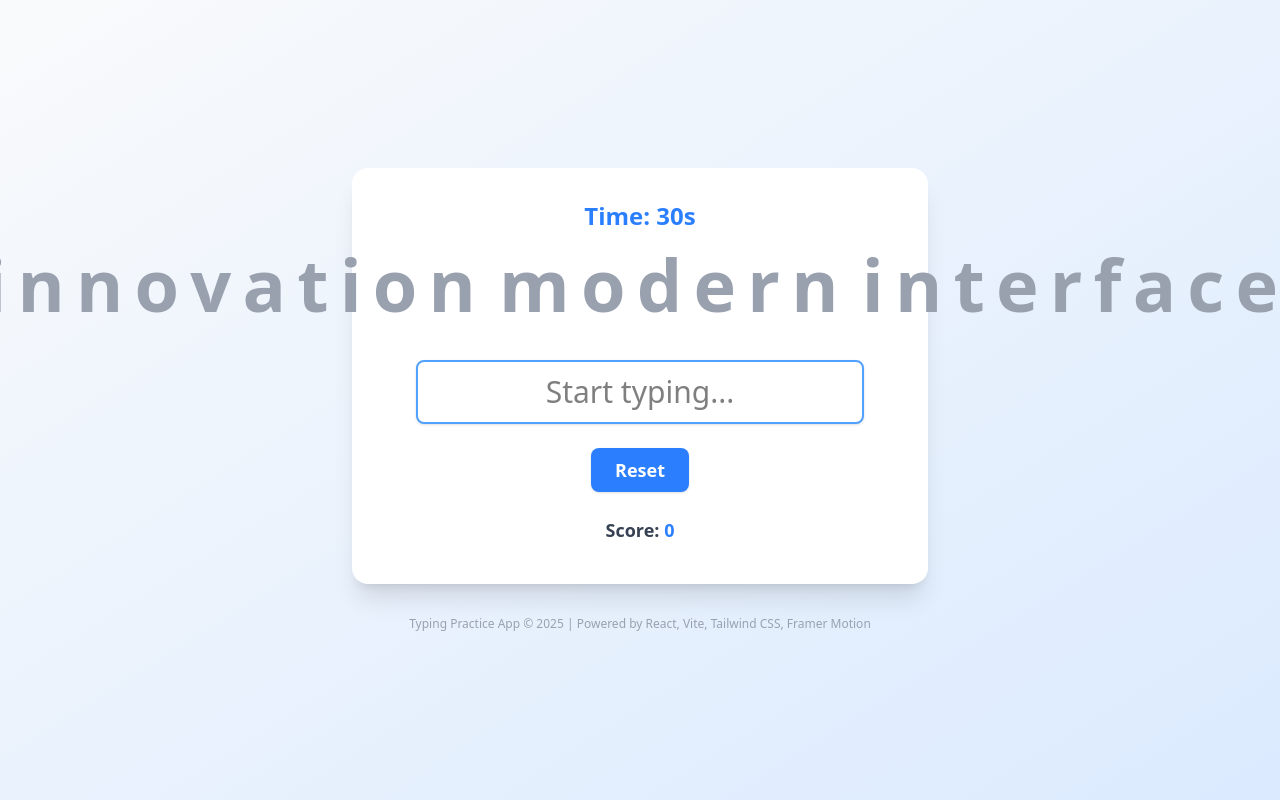
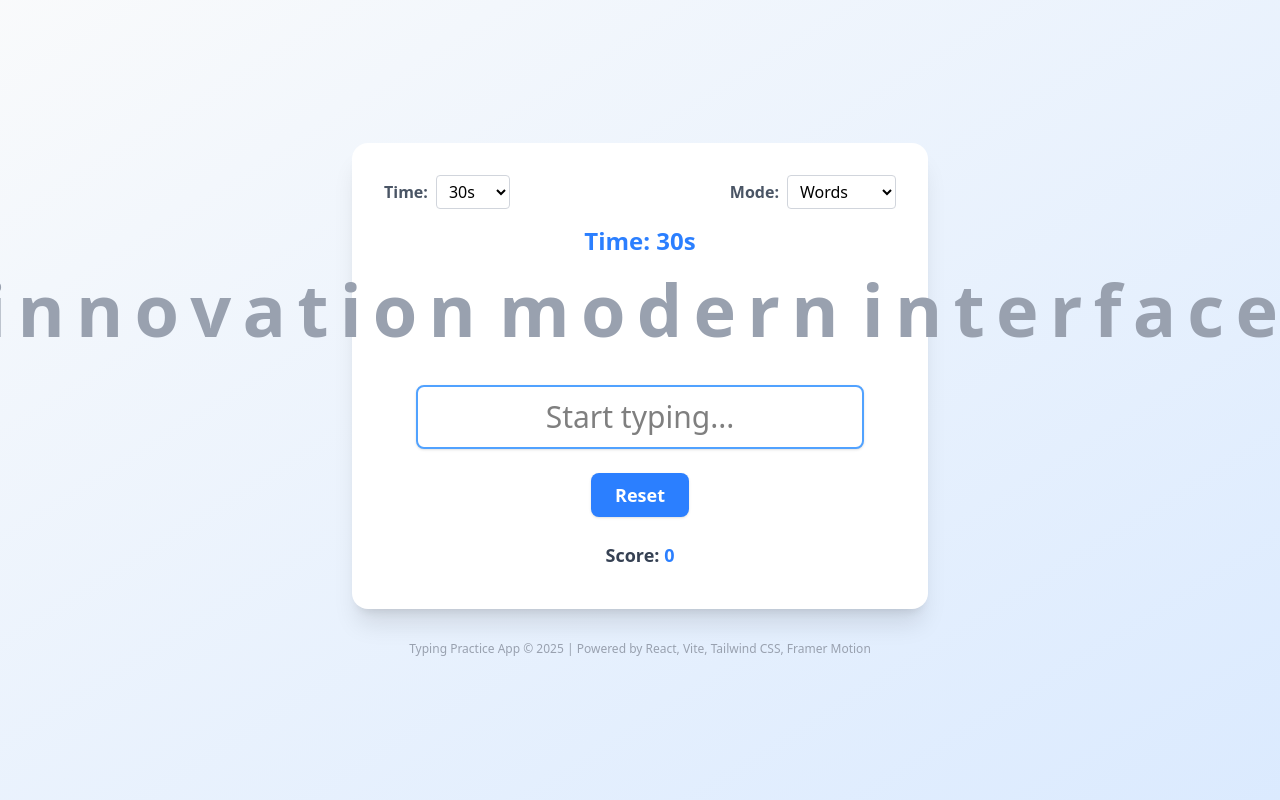
Before and after one commit to Amankumar-007/typing-practice, a React (Vite) app: page / in a window 1280 px wide. Shown: the top 800 px of the page. Built offline with nearby package versions, Linux system fonts and the light colour scheme.

Commit message:
Add time and mode selection, keep all test UI in main box, improve UX

```diff
--- a/src/App.jsx
+++ b/src/App.jsx
@@ -7,15 +7,24 @@ import ResetButton from './components/ResetButton';
 const WORDS = [
   'innovation', 'keyboard', 'velocity', 'minimal', 'practice', 'animation', 'reactive', 'framer', 'motion', 'modern', 'awesome', 'challenge', 'performance', 'design', 'interface', 'component', 'dynamic', 'random', 'reset', 'timer',
 ];
+const NUMBERS = Array.from({ length: 100 }, (_, i) => (i + 1).toString());
 
 const getRandomWord = () => WORDS[Math.floor(Math.random() * WORDS.length)];
+const getRandomNumber = () => NUMBERS[Math.floor(Math.random() * NUMBERS.length)];
 
 const INITIAL_WORDS_COUNT = 5;
+const TIME_OPTIONS = [15, 30, 60, 120];
+const MODE_OPTIONS = [
+  { label: 'Words', value: 'words' },
+  { label: 'Numbers', value: 'numbers' },
+];
 
 const App = () => {
+  const [mode, setMode] = useState('words');
   const [words, setWords] = useState(Array.from({ length: INITIAL_WORDS_COUNT }, getRandomWord));
   const [input, setInput] = useState('');
   const [timer, setTimer] = useState(30);
+  const [selectedTime, setSelectedTime] = useState(30);
   const [isActive, setIsActive] = useState(false);
   const [isFinished, setIsFinished] = useState(false);
   const [score, setScore] = useState(0);
@@ -40,22 +49,43 @@ const App = () => {
   const handleInput = (e) => {
     if (!isActive && !isFinished) setIsActive(true);
     setInput(e.target.value);
-    // Check if the first word is completed
+    // Check if the first word/number is completed
     if (e.target.value.trim() === words[0]) {
       setTimeout(() => {
         setHistory((h) => [{ word: words[0], correct: true }, ...h]);
         setScore((s) => s + 1);
         setTypedWords((tw) => [...tw, words[0]]);
-        setWords((w) => [...w.slice(1), getRandomWord()]);
+        setWords((w) => [...w.slice(1), mode === 'words' ? getRandomWord() : getRandomNumber()]);
         setInput('');
       }, 200);
     }
   };
 
   const handleReset = () => {
-    setWords(Array.from({ length: INITIAL_WORDS_COUNT }, getRandomWord));
+    setWords(Array.from({ length: INITIAL_WORDS_COUNT }, mode === 'words' ? getRandomWord : getRandomNumber));
     setInput('');
-    setTimer(30);
+    setTimer(selectedTime);
+    setIsActive(false);
+    setIsFinished(false);
+    setScore(0);
+    setHistory([]);
+    setTypedWords([]);
+    if (inputRef.current) inputRef.current.focus();
+  };
+
+  const handleTimeChange = (e) => {
+    const t = Number(e.target.value);
+    setSelectedTime(t);
+    setTimer(t);
+    handleReset();
+  };
+
+  const handleModeChange = (e) => {
+    const m = e.target.value;
+    setMode(m);
+    setWords(Array.from({ length: INITIAL_WORDS_COUNT }, m === 'words' ? getRandomWord : getRandomNumber));
+    setInput('');
+    setTimer(selectedTime);
     setIsActive(false);
     setIsFinished(false);
     setScore(0);
@@ -65,11 +95,29 @@ const App = () => {
   };
 
   // Calculate WPM (words per minute)
-  const wpm = Math.round((typedWords.length / (30 - timer || 1)) * 60);
+  const wpm = Math.round((typedWords.length / (selectedTime - timer || 1)) * 60);
 
   return (
     <div className="min-h-screen flex flex-col items-center justify-center bg-gradient-to-br from-gray-50 to-blue-100 px-4">
       <div className="w-full max-w-xl bg-white rounded-2xl shadow-xl p-8 flex flex-col items-center">
+        <div className="flex flex-col md:flex-row gap-4 w-full mb-4 justify-between">
+          <div>
+            <label className="font-semibold text-gray-600 mr-2">Time:</label>
+            <select value={selectedTime} onChange={handleTimeChange} className="rounded px-2 py-1 border border-gray-300 focus:outline-none focus:ring-2 focus:ring-blue-300">
+              {TIME_OPTIONS.map((t) => (
+                <option key={t} value={t}>{t}s</option>
+              ))}
+            </select>
+          </div>
+          <div>
+            <label className="font-semibold text-gray-600 mr-2">Mode:</label>
+            <select value={mode} onChange={handleModeChange} className="rounded px-2 py-1 border border-gray-300 focus:outline-none focus:ring-2 focus:ring-blue-300">
+              {MODE_OPTIONS.map((m) => (
+                <option key={m.value} value={m.value}>{m.label}</option>
+              ))}
+            </select>
+          </div>
+        </div>
         <Timer timer={timer} isFinished={isFinished} />
         <div className="flex flex-col items-center w-full mb-4">
           <div className="flex flex-row gap-4 w-full justify-center">
```
